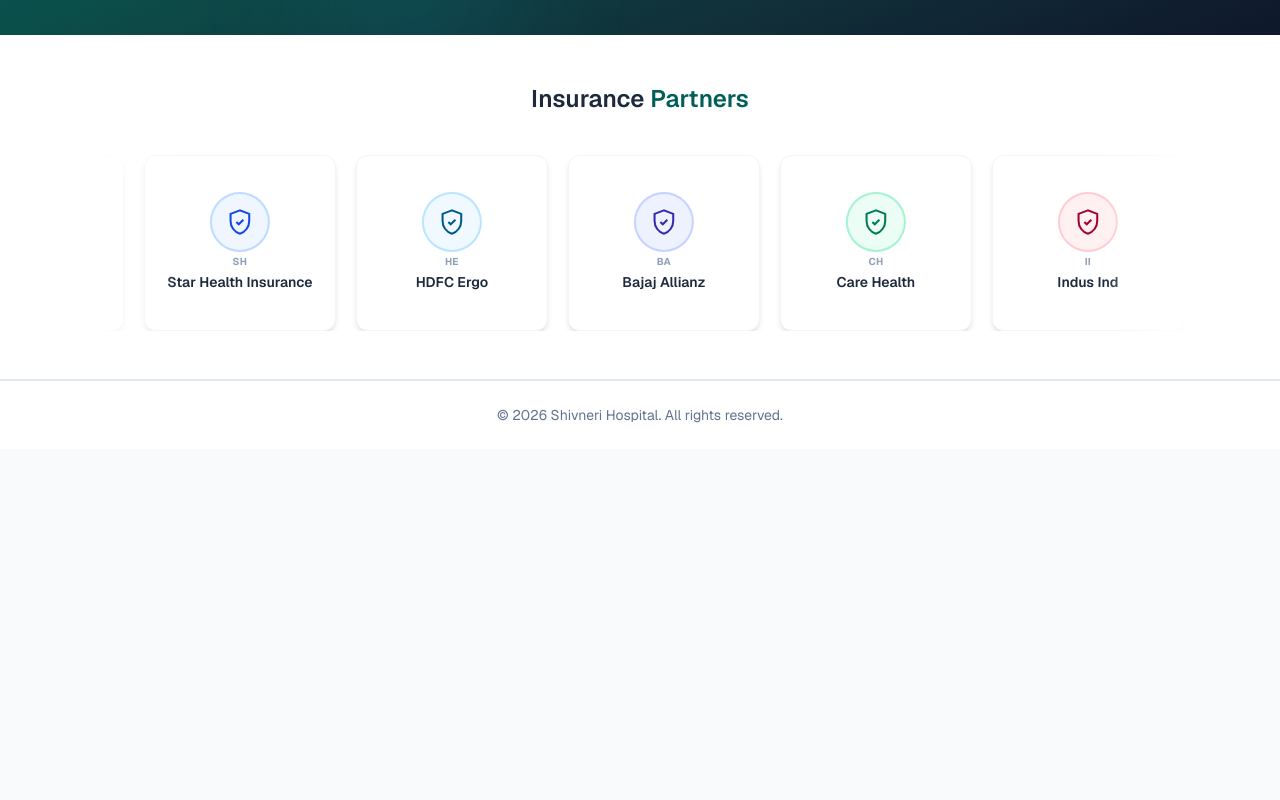
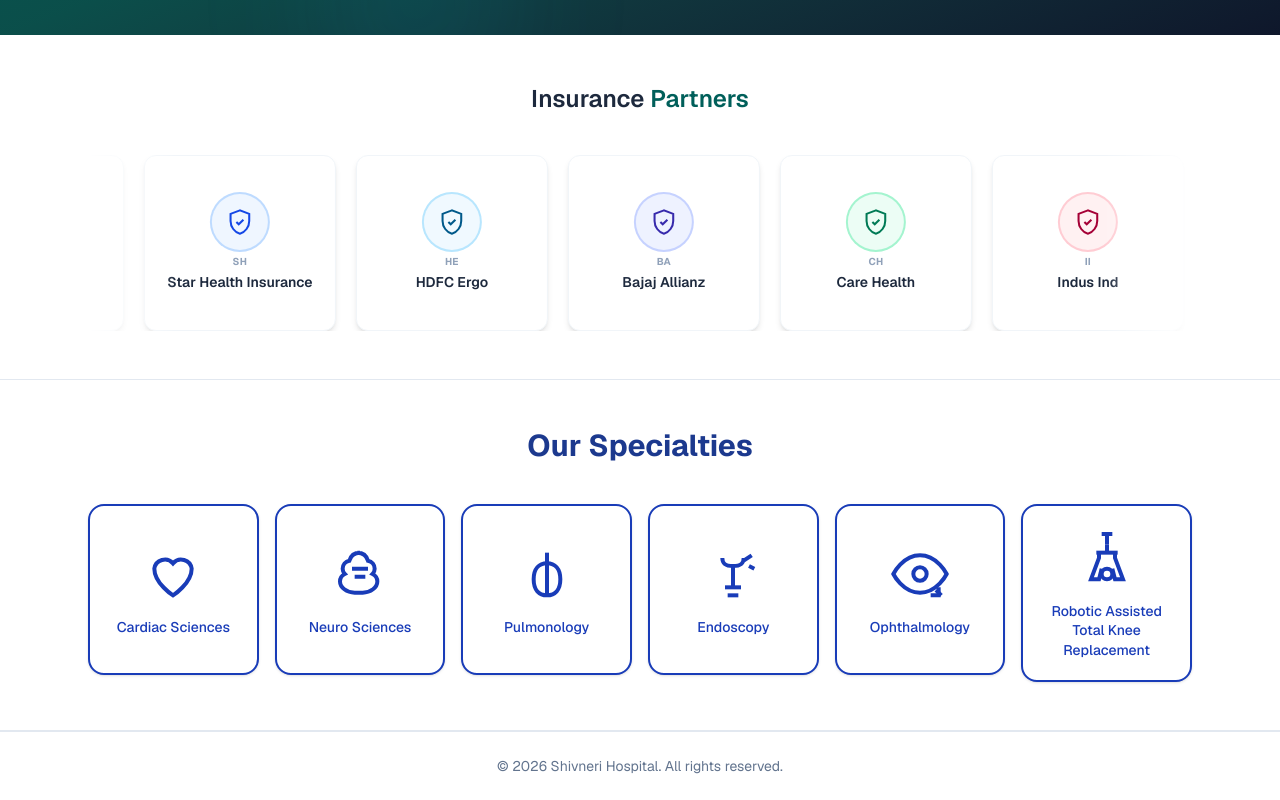
Before and after one commit to rp98nt/shivnerihospital, a Next.js app: page / in a window 1280 px wide. Shown: the part 556-1356 px from the top of the page. Before the commit the page ends 1005 px from the top, so only its background shows below. Built offline with nearby package versions, Linux system fonts and the light colour scheme.

Commit message:
feat(home): add Our Specialties section with hover card effect

```diff
--- a/components/home-hero.tsx
+++ b/components/home-hero.tsx
@@ -1,6 +1,7 @@
 "use client";
 
 import { InsurancePartners } from "@/components/insurance-partners";
+import { OurSpecialties } from "@/components/our-specialties";
 import { FormEvent, useState, type ReactNode } from "react";
 
 export function HomeHero() {
@@ -108,6 +109,7 @@ export function HomeHero() {
       </section>
 
       <InsurancePartners />
+      <OurSpecialties />
     </>
   );
 }
--- /dev/null
+++ b/components/our-specialties.tsx
@@ -0,0 +1,181 @@
+import Link from "next/link";
+import type { ReactNode } from "react";
+
+type Specialty = {
+  name: string;
+  href: string;
+  icon: ReactNode;
+};
+
+const SPECIALTIES: Specialty[] = [
+  {
+    name: "Cardiac Sciences",
+    href: "#",
+    icon: <HeartIcon />,
+  },
+  {
+    name: "Neuro Sciences",
+    href: "#",
+    icon: <BrainIcon />,
+  },
+  {
+    name: "Pulmonology",
+    href: "#",
+    icon: <LungsIcon />,
+  },
+  {
+    name: "Endoscopy",
+    href: "#",
+    icon: <EndoscopyIcon />,
+  },
+  {
+    name: "Ophthalmology",
+    href: "#",
+    icon: <EyeIcon />,
+  },
+  {
+    name: "Robotic Assisted Total Knee Replacement",
+    href: "#",
+    icon: <RoboticSurgeryIcon />,
+  },
+];
+
+export function OurSpecialties() {
+  return (
+    <section className="border-b border-slate-200 bg-white py-10 sm:py-12">
+      <div className="mx-auto max-w-6xl px-4 sm:px-6">
+        <h2 className="text-center text-2xl font-bold text-blue-900 sm:text-3xl">
+          Our Specialties
+        </h2>
+
+        <div className="mt-8 grid grid-cols-2 gap-3 sm:mt-10 sm:grid-cols-3 sm:gap-4 lg:grid-cols-6">
+          {SPECIALTIES.map((specialty) => (
+            <SpecialtyCard key={specialty.name} specialty={specialty} />
+          ))}
+        </div>
+      </div>
+    </section>
+  );
+}
+
+function SpecialtyCard({ specialty }: { specialty: Specialty }) {
+  return (
+    <Link
+      href={specialty.href}
+      className="group flex aspect-square flex-col items-center justify-center rounded-2xl border-2 border-blue-800 bg-white px-2 py-4 text-blue-800 shadow-sm transition duration-300 hover:bg-blue-800 hover:text-white hover:shadow-lg sm:px-3 sm:py-5"
+    >
+      <div className="flex h-14 w-14 items-center justify-center sm:h-16 sm:w-16">
+        {specialty.icon}
+      </div>
+      <p className="mt-3 px-1 text-center text-xs font-medium leading-snug sm:text-sm">
+        {specialty.name}
+      </p>
+    </Link>
+  );
+}
+
+function HeartIcon() {
+  return (
+    <svg
+      className="h-full w-full"
+      viewBox="0 0 24 24"
+      fill="none"
+      stroke="currentColor"
+      strokeWidth="1.5"
+      aria-hidden
+    >
+      <path d="M12 20s-7-4.5-7-10a4 4 0 0 1 7-2 4 4 0 0 1 7 2c0 5.5-7 10-7 10z" />
+    </svg>
+  );
+}
+
+function BrainIcon() {
+  return (
+    <svg
+      className="h-full w-full"
+      viewBox="0 0 24 24"
+      fill="none"
+      stroke="currentColor"
+      strokeWidth="1.5"
+      aria-hidden
+    >
+      <path d="M12 4c-2 0-3.5 1.2-4 3-1.5.3-2.5 1.5-2.5 3 0 .8.3 1.5.8 2-1 .5-1.8 1.5-1.8 2.8 0 2.2 2.5 4.2 5.5 4.2h3c3 0 5.5-2 5.5-4.2 0-1.3-.8-2.3-1.8-2.8.5-.5.8-1.2.8-2 0-1.5-1-2.7-2.5-3-.5-1.8-2-3-4-3z" />
+      <path d="M9 10h6M10 13h4" />
+    </svg>
+  );
+}
+
+function LungsIcon() {
+  return (
+    <svg
+      className="h-full w-full"
+      viewBox="0 0 24 24"
+      fill="none"
+      stroke="currentColor"
+      strokeWidth="1.5"
+      aria-hidden
+    >
+      <path d="M12 4v16" />
+      <path d="M12 8c-3 0-5 2-5 6s2 6 5 6" />
+      <path d="M12 8c3 0 5 2 5 6s-2 6-5 6" />
+    </svg>
+  );
+}
+
+function EndoscopyIcon() {
+  return (
+    <svg
+      className="h-full w-full"
+      viewBox="0 0 24 24"
+      fill="none"
+      stroke="currentColor"
+      strokeWidth="1.5"
+      aria-hidden
+    >
+      <path d="M8 6c0 2 1 3 4 3s4-1 4-3" />
+      <path d="M12 9v8" />
+      <path d="M9 17h6" />
+      <path d="M10 20h4" />
+      <path d="M16 7l3-2M18 9l2 1" />
+    </svg>
+  );
+}
+
+function EyeIcon() {
+  return (
+    <svg
+      className="h-full w-full"
+      viewBox="0 0 24 24"
+      fill="none"
+      stroke="currentColor"
+      strokeWidth="1.5"
+      aria-hidden
+    >
+      <path d="M2 12s3.5-7 10-7 10 7 10 7-3.5 7-10 7S2 12 2 12z" />
+      <circle cx="12" cy="12" r="2.5" />
+      <path d="M18 18l2 2" />
+      <path d="M19 17v3h-3" />
+    </svg>
+  );
+}
+
+function RoboticSurgeryIcon() {
+  return (
+    <svg
+      className="h-full w-full"
+      viewBox="0 0 24 24"
+      fill="none"
+      stroke="currentColor"
+      strokeWidth="1.5"
+      aria-hidden
+    >
+      <path d="M12 3v4" />
+      <path d="M10 3h4" />
+      <path d="M12 7v3" />
+      <path d="M8 10h8" />
+      <path d="M9 10v2l-3 8h3l1-4" />
+      <path d="M15 10v2l3 8h-3l-1-4" />
+      <circle cx="12" cy="18" r="2" />
+    </svg>
+  );
+}
```
